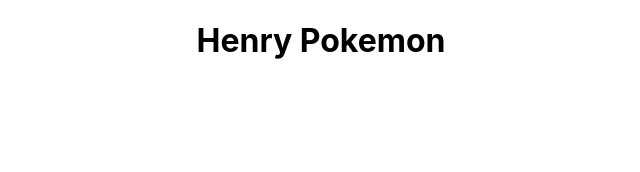
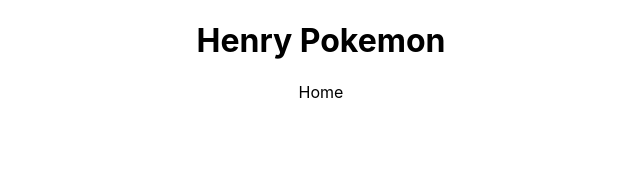
Before and after one commit to LifThiago/ProyectoPoke, a React (Create React App) app in the folder client/: page / in a window 1280 px wide. Shown: the top 172 px of the page, without its empty margins (319-959 px from the left). Built offline with nearby package versions, Linux system fonts and the light colour scheme.

Commit message:
first commit

```diff
--- a/client/src/App.js
+++ b/client/src/App.js
@@ -1,9 +1,11 @@
 import './App.css';
+import Home from './Components/Home/Home';
 
 function App() {
   return (
     <div className="App">
       <h1>Henry Pokemon</h1>
+      <Home />
     </div>
   );
 }
--- /dev/null
+++ b/client/src/Components/Home/Home.jsx
@@ -0,0 +1,7 @@
+import React from 'react'
+
+export default function Home() {
+  return (
+    <div>Home</div>
+  )
+}
```
Also changed, not shown: 1 other file (tests, documents, lock files or other folders).
